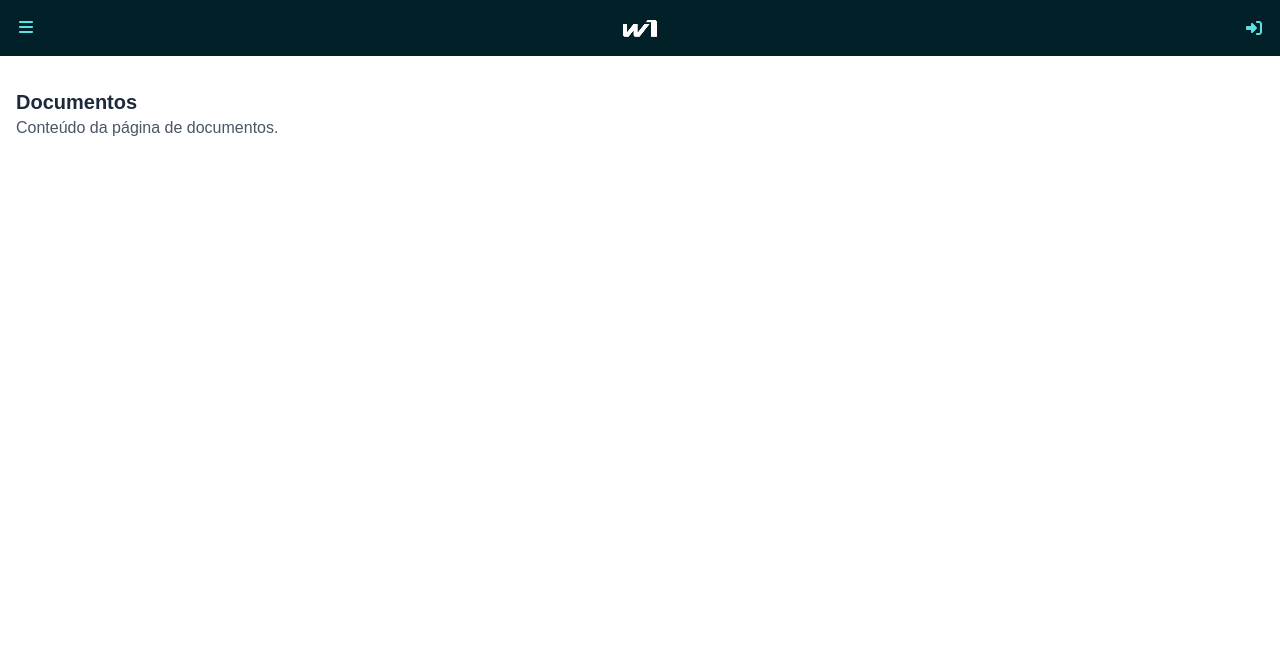
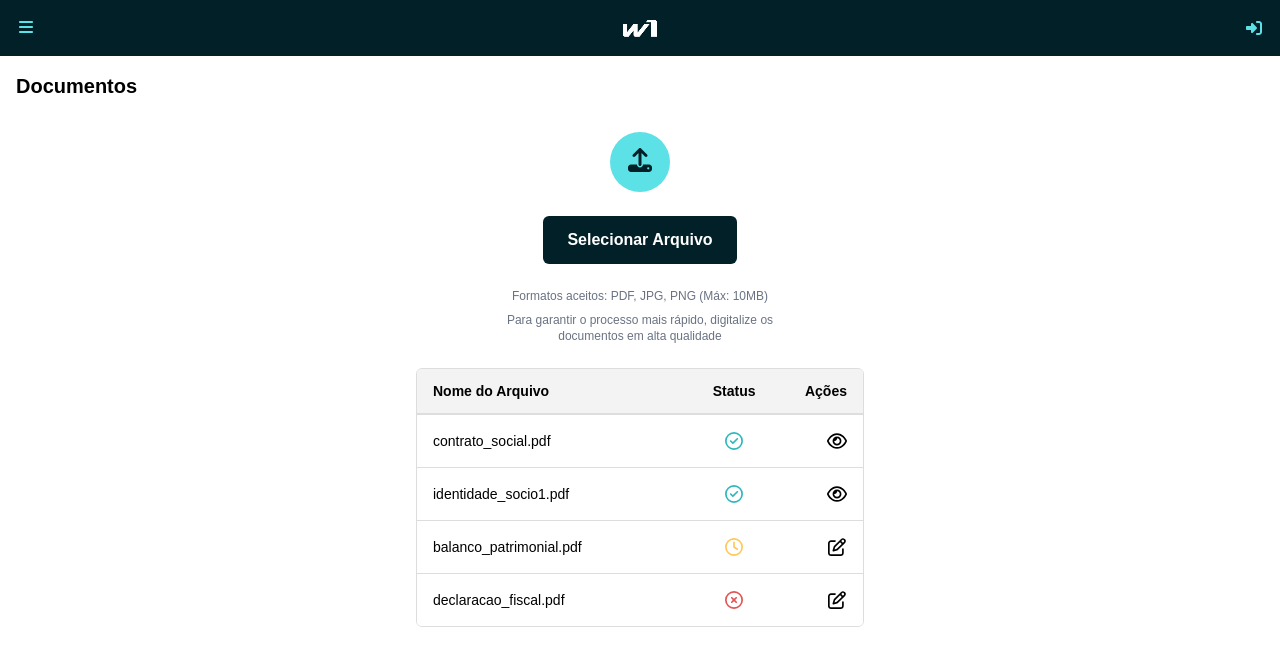
Before and after one commit to GabrielMartinsAlves/hackaton-w1-consulting, a Next.js app in the folder src/frontend/: page /documentos in a window 1280 px wide. Shown: the top 666 px of the page. Built offline with nearby package versions, Linux system fonts and the light colour scheme.

Commit message:
feat: adiciona tela de documentos

```diff
--- a/src/frontend/src/app/documentos/page.tsx
+++ b/src/frontend/src/app/documentos/page.tsx
@@ -1,12 +1,55 @@
+'use client';
+
 import HeaderMobile from '@/components/HeaderMobile';
+import DocumentoRow from '@/components/DocumentoRow';
+import { FontAwesomeIcon } from '@fortawesome/react-fontawesome';
+import { faUpload } from '@fortawesome/free-solid-svg-icons';
 
 export default function DocumentosPage() {
+  const documentos = [
+    { nome: 'contrato_social.pdf', status: 'ok' },
+    { nome: 'identidade_socio1.pdf', status: 'ok' },
+    { nome: 'balanco_patrimonial.pdf', status: 'pendente' },
+    { nome: 'declaracao_fiscal.pdf', status: 'erro' },
+  ];
+
   return (
     <div className="min-h-screen bg-white">
       <HeaderMobile />
-      <main className="p-4 mt-4">
-        <h1 className="text-xl font-bold text-gray-800">Documentos</h1>
-        <p className="text-gray-600">Conteúdo da página de documentos.</p>
+
+      <main className="p-4">
+        <h1 className="text-xl font-bold text-black mb-8">Documentos</h1>
+
+        <div className="flex justify-center mb-6">
+          <div className="bg-[#5CE1E6] rounded-full p-4">
+            <FontAwesomeIcon icon={faUpload} className="text-[#022028] text-[24px] h-7 w-7" />
+          </div>
+        </div>
+
+        <div className="flex justify-center mb-6">
+          <button className="bg-[#022028] text-white px-6 py-3 rounded-md font-semibold text-l">
+            Selecionar Arquivo
+          </button>
+        </div>
+
+        <p className="text-center text-xs text-gray-500 mb-2 max-w-xs mx-auto">
+          Formatos aceitos: PDF, JPG, PNG (Máx: 10MB)
+        </p>
+        <p className="text-center text-xs text-gray-500 mb-6 max-w-xs mx-auto">
+          Para garantir o processo mais rápido, digitalize os documentos em alta qualidade
+        </p>
+
+        <div className="border border-[#DDDDDD] rounded-md overflow-hidden text-sm max-w-md mx-auto">
+          <div className="grid grid-cols-[7fr_2fr_2fr] font-bold text-black px-4 py-3 border-b border-[#DDDDDD] bg-[#F3F3F3]">
+            <span>Nome do Arquivo</span>
+            <div className="text-center">Status</div>
+            <div className="text-right">Ações</div>
+          </div>
+
+          {documentos.map((doc, idx) => (
+            <DocumentoRow key={idx} nome={doc.nome} status={doc.status as any} />
+          ))}
+        </div>
       </main>
     </div>
   );
--- /dev/null
+++ b/src/frontend/src/components/DocumentoRow.tsx
@@ -0,0 +1,29 @@
+import { FontAwesomeIcon } from '@fortawesome/react-fontawesome';
+import {
+  faEye as faEyeRegular,
+  faPenToSquare as faPenToSquareRegular,
+} from '@fortawesome/free-regular-svg-icons';
+import StatusIcon from './StatusIcon';
+
+interface Props {
+  nome: string;
+  status: 'ok' | 'pendente' | 'erro';
+}
+
+export default function DocumentoRow({ nome, status }: Props) {
+  return (
+    <div className="grid grid-cols-[7fr_2fr_2fr] items-center text-sm px-4 py-4 border-t border-[#DDDDDD] bg-white text-black">
+      <span>{nome}</span>
+      <div className="flex justify-center">
+        <StatusIcon status={status} />
+      </div>
+      <div className="flex justify-end gap-4">
+        {status === 'ok' ? (
+          <FontAwesomeIcon icon={faEyeRegular} className="text-[18px] h-5 w-5 text-black cursor-pointer font" />
+        ) : (
+          <FontAwesomeIcon icon={faPenToSquareRegular} className="text-[18px] h-5 w-5 text-black cursor-pointer" />
+        )}
+      </div>
+    </div>
+  );
+}
```
